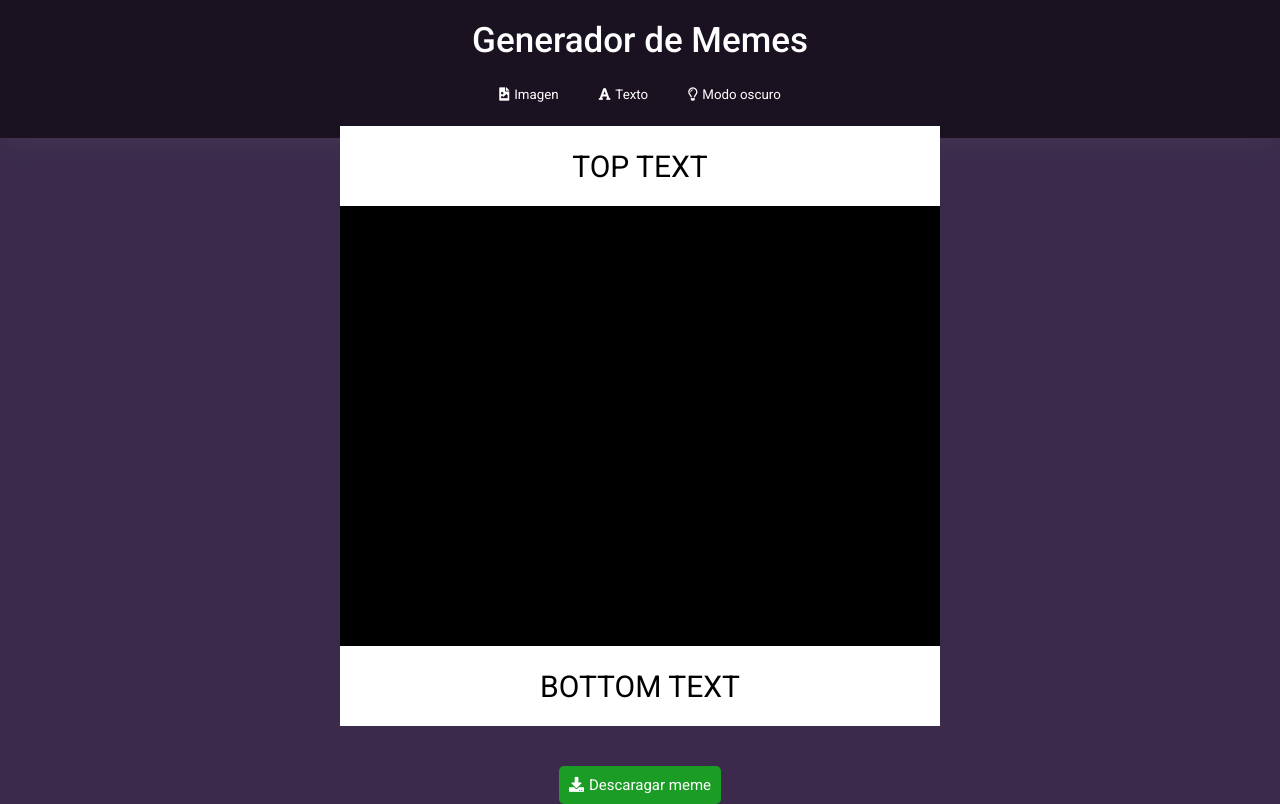
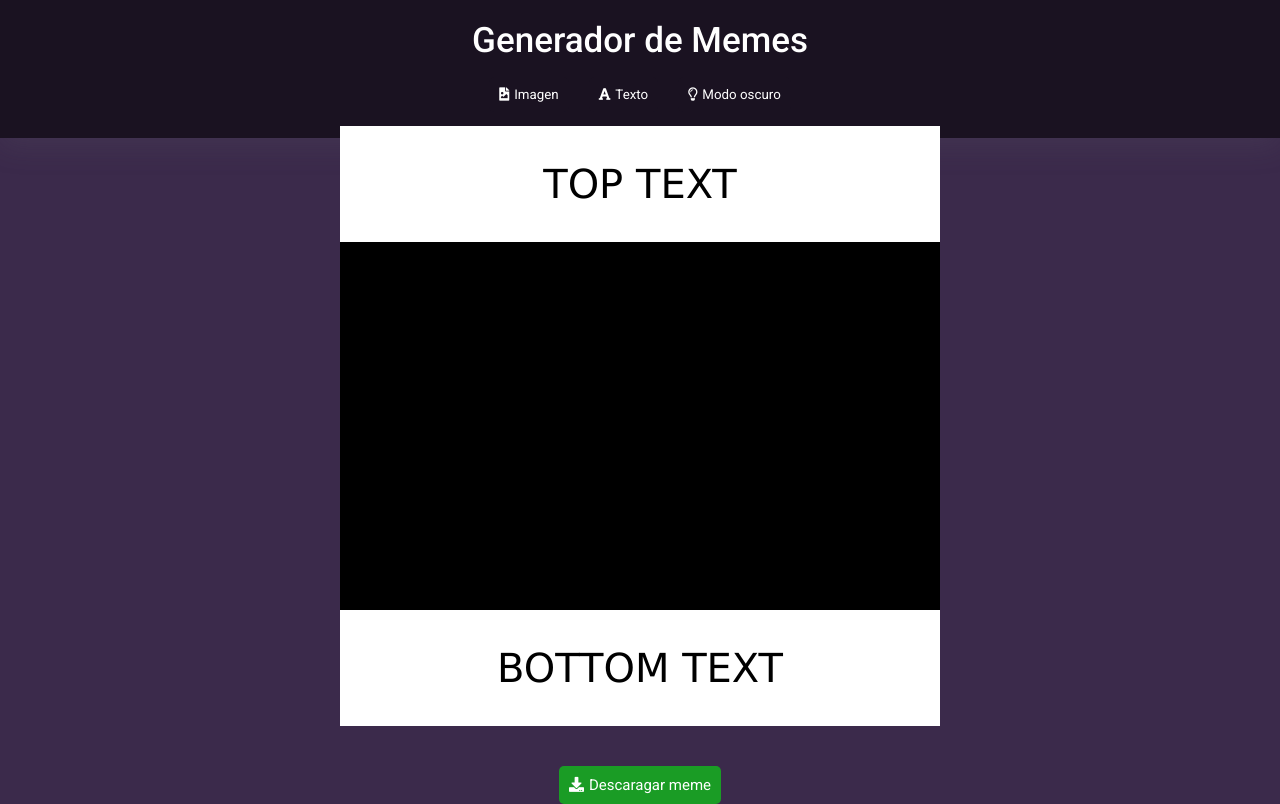
Before and after one commit to JosefinaMor/editor-de-memes, a plain HTML site: page index.html in a window 1280 px wide. Drawn offline with Linux system fonts and the light colour scheme.

Commit message:
arreglo parte del html para poder agregar la funcionalidad de espaciado

```diff
--- a/index.html
+++ b/index.html
@@ -35,12 +35,8 @@
     <main>
         <!-- div que va a ser modificado que seria el meme completo -->
         <article id="fondo-meme" class="fondo-meme">
-            <div id="texto-arriba" class="texto-arriba">
-                <p id="parrafo-arriba">TOP TEXT</p>
-            </div>
-            <div id="texto-abajo" class="texto-abajo">
-                <p id="parrafo-abajo">BOTTOM TEXT</p>
-            </div>
+            <p id="texto-arriba" class="texto-arriba">TOP TEXT</p>
+            <p id="texto-abajo" class="texto-abajo">BOTTOM TEXT</p>
             <div id="conteiner-meme" class="conteiner-meme">
                 <!-- en este div se agrega la imagen del meme que abarca todo el div  -->
             </div>
@@ -184,7 +180,7 @@
         <!-- tamaño de espaciado -->
         <div>
             <h3>ESPACIADO</h3>
-            <input type="number">
+            <input id="input-espaciado" type="number">
         </div>
         <!-- tipos de interlineados -->
         <div>
--- a/scripts/index.js
+++ b/scripts/index.js
@@ -40,6 +40,7 @@ const inputRangoHue          = document.getElementById("rango-hue");
 const inputRangoSaturado     = document.getElementById("rango-saturado");
 const inputRangoNegativo     = document.getElementById("rango-negativo");
 const botonReseteoFiltros    = document.getElementById("boton-reseteo-filtros");
+const inputEspaciado         = document.getElementById("input-espaciado");
 
 const cambioDeModo = () =>{
     cambioBody.classList.toggle("modoClaro");
@@ -180,55 +181,46 @@ const elegirTipoDeBlend = () =>{
 const graduacionDeFiltroBrillo = () =>{
     const valor = inputRangoBrillo.value;
     conteinerMeme.style.filter = "brightness(" + valor + ")";
-    console.log("hola");
 }
 
 const graduacionDeFiltroOpacidad = () =>{
     const valor = inputRangoOpacidad.value;
     conteinerMeme.style.filter = "opacity(" + valor + ")";
-    console.log("hola");
 }
 
 const graduacionDeFiltroContraste = () =>{
     const valor = inputRangoContraste.value;
     conteinerMeme.style.filter = "contrast(" + valor + "%)";
-    console.log("hola");
 }
 
 const graduacionDeFiltroDesenfoque = () =>{
     const valor = inputRangoDesenfoque.value;
     conteinerMeme.style.filter = "blur(" + valor + "px)";
-    console.log("hola");
 }
 
 const graduacionDeFiltroGrises = () =>{
     const valor = inputRangoGrises.value;
     conteinerMeme.style.filter = "grayscale(" + valor + "%)";
-    console.log("hola");
 }
 
 const graduacionDeFiltroSepia = () =>{
     const valor = inputRangoSepia.value;
     conteinerMeme.style.filter = "sepia(" + valor + "%)";
-    console.log("hola");
 }
 
 const graduacionDeFiltroHue = () =>{
     const valor = inputRangoHue.value;
     conteinerMeme.style.filter = "hue-rotation(" + valor + "deg)";
-    console.log("hola");
 }
 
 const graduacionDeFiltroSaturado = () =>{
     const valor = inputRangoSaturado.value;
     conteinerMeme.style.filter = "saturation(" + valor + "%)";
-    console.log("hola");
 }
 
 const graduacionDeFiltroNegativo = () =>{
     const valor = inputRangoNegativo.value;
     conteinerMeme.style.filter = "invert(" + valor + ")";
-    console.log("hola");
 }
 
 const resetearFiltros = () =>{
@@ -242,6 +234,12 @@ const resetearFiltros = () =>{
     inputRangoHue.value        = 0;
     inputRangoSaturado.value   = 100;
     inputRangoNegativo.value   = 0;
+}
+
+const cambiarTamañoEspaciado = () =>{
+    const valor = inputEspaciado.value;
+    textoArriba.style.padding = valor + "px 50px";
+    textoAbajo.style.padding = valor + "px 50px";
 }
 
 botonModoClaro.onclick         = cambioDeModo;
@@ -277,3 +275,4 @@ inputRangoHue.oninput          = graduacionDeFiltroHue;
 inputRangoSaturado.oninput     = graduacionDeFiltroSaturado;
 inputRangoNegativo.oninput     = graduacionDeFiltroNegativo;
 botonReseteoFiltros.onclick    = resetearFiltros;
+inputEspaciado.oninput         = cambiarTamañoEspaciado;
--- a/style.css/style.css
+++ b/style.css/style.css
@@ -99,38 +99,31 @@ main{
     background-blend-mode: unset;
     z-index: 0;
 }
-p{
-    margin: 0;
-}
 .texto-arriba{
     width: 100%;
-    height: 80px;
     font-family: Verdana, sans-serif;
     color: #000000;
     background-color: #ffffff;
     position: absolute;
     top: 0;
-    display: flex;
-    justify-content: center;
-    align-items: center;
-    font-size: 30px;
+    text-align: center;
+    padding: 35px 50px;
+    font-size: 40px;
     z-index: 1;
+    margin: 0;
 }
 .texto-abajo{
     width: 100%;
-    height: 80px;
     font-family: Verdana, sans-serif;
     color: #000000;
     background-color: #ffffff;
-    padding: 10px;
     position: absolute;
-    text-shadow: 1px 1px transparent;
-    display: flex;
-    justify-content: center;
-    align-items: center;
-    font-size: 30px;
     bottom: 0;
+    text-align: center;
+    padding: 35px 50px;
+    font-size: 40px;
     z-index: 1;
+    margin: 0;
 }
 .boton-descargar{
     border: 0;
```
